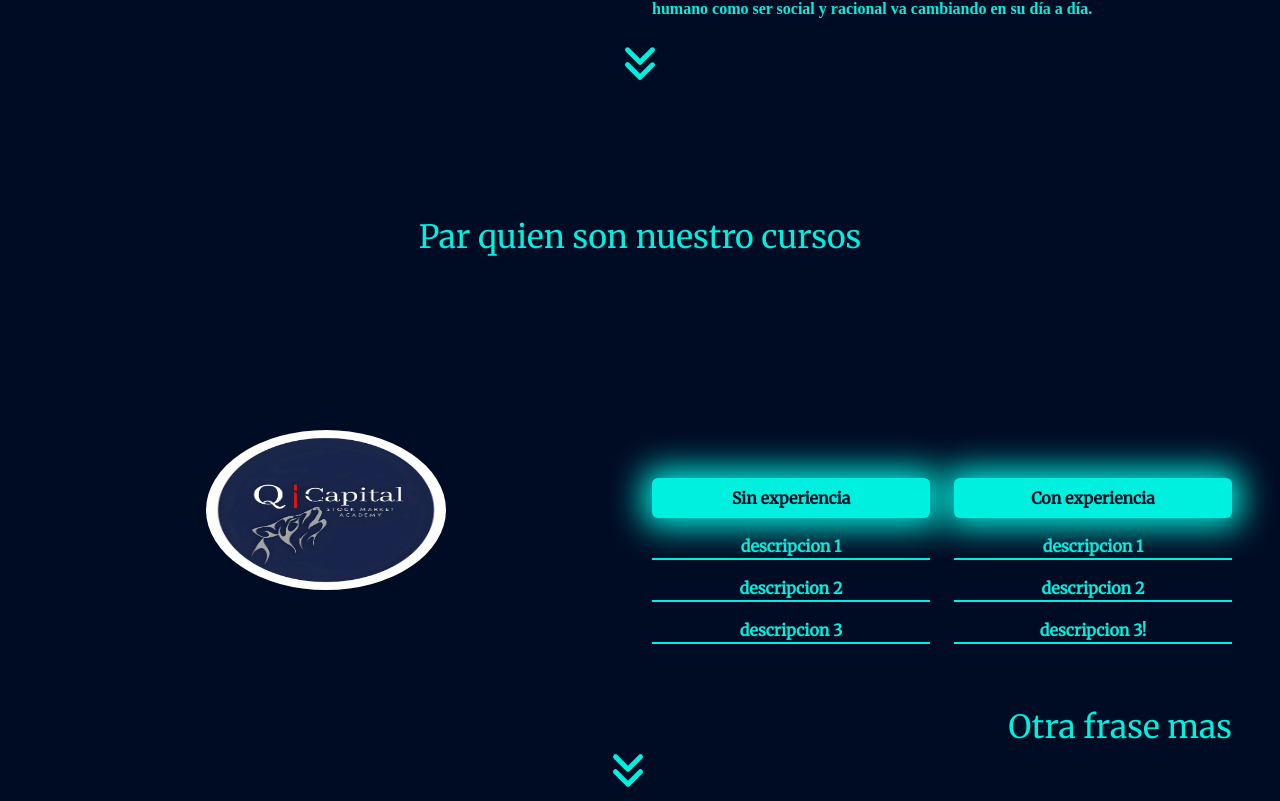
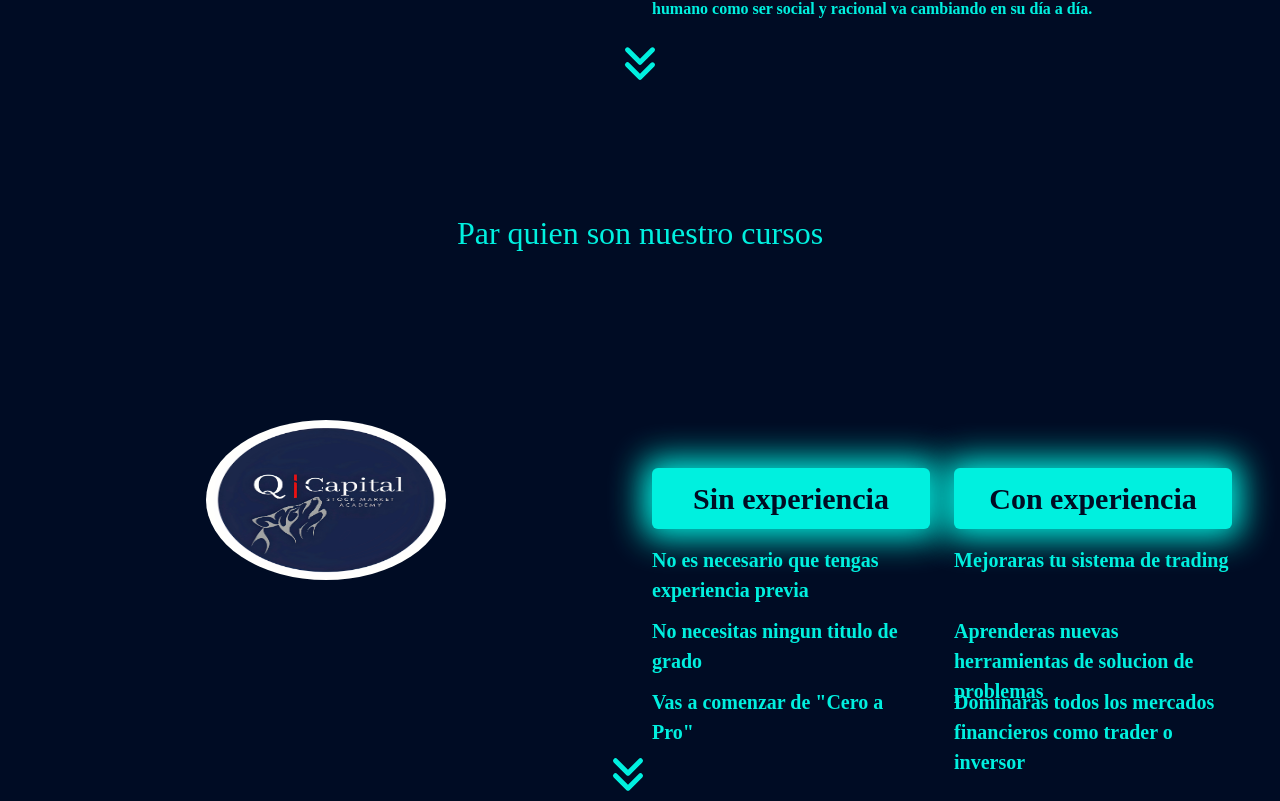
Before and after one commit to charg90/qAcademy, a React (Vite) app: page / in a window 1280 px wide. Shown: the part 699-1500 px from the top of the page. Built offline with nearby package versions, Linux system fonts and the light colour scheme.

Commit message:
style changes

```diff
--- a/index.html
+++ b/index.html
@@ -15,7 +15,7 @@
     <link rel="preconnect" href="https://fonts.googleapis.com" />
     <link rel="preconnect" href="https://fonts.gstatic.com" crossorigin />
     <link
-      href="https://fonts.googleapis.com/css2?family=Merriweather&family=Roboto:wght@300&display=swap"
+      href="https://fonts.googleapis.com/css2?family=Spectral:wght@300&display=swap"
       rel="stylesheet"
     />
     <!-- Fontawesome -->
--- a/src/Components/Alumnos/Alumnos.jsx
+++ b/src/Components/Alumnos/Alumnos.jsx
@@ -64,7 +64,10 @@ const Alumnos = () => {
       </Row>
       <Row>
         <Col>
-          <h2> mas frasee....</h2>
+          <h2 className={`${styles.frase}`}>
+            {" "}
+            Unos meses de estudio, para una vida de Libertad
+          </h2>
         </Col>
       </Row>
       <Row>
--- a/src/Components/Alumnos/alumnos.module.css
+++ b/src/Components/Alumnos/alumnos.module.css
@@ -1,3 +1,4 @@
+@import url("https://fonts.googleapis.com/css2?family=Playball&family=Spectral:wght@300&display=swap");
 .container {
   background: rgb(0, 240, 223);
   background: linear-gradient(
@@ -7,3 +8,9 @@
   );
   color: #000c24;
 }
+.frase {
+  font-family: "Playball", "sans-serif";
+  color: #800080;
+  font-size: 45px;
+  text-shadow: rgba(0, 240, 224, 1) 0px 0px 36px;
+}
--- a/src/Components/Cursos/Cursos.jsx
+++ b/src/Components/Cursos/Cursos.jsx
@@ -59,21 +59,27 @@ const Cursos = () => {
               <Card.Subtitle
                 className={`${styles.titleText} mb-2  text-center`}
               >
-                descripcion corta del curso
+                Domina los mercados finacieros
               </Card.Subtitle>
               <div className="">
-                <Card.Text className="d-flex flex-column  align-items-around  ">
-                  <div className="d-flex  justify-content-center ">
+                <Card.Text className="d-flex flex-column align-items-center   ">
+                  <div className="mt-3">
+                    <div className="d-flex   ">
                       <TiTick color="#FF0000" size={30} />
-                    <p className={`${styles.text} m-0 `}>Descripcion</p>
+                      <p className={`${styles.text} m-0 `}>#Scalping</p>
                     </div>
-                  <div className="d-flex justify-content-center">
+                    <div className="d-flex ">
                       <TiTick size={30} color="#FF0000" />
-                    <p className={`${styles.text} m-0`}>Descripcion</p>
+                      <p className={`${styles.text} m-0`}>#Swing Trading</p>
                     </div>
-                  <div className="d-flex justify-content-center">
+                    <div className="d-flex ">
                       <TiTick size={30} color="#FF0000" />
-                    <p className={`${styles.text} m-0`}>Descripcion</p>
+                      <p className={`${styles.text} m-0`}>#Day Trading</p>
+                    </div>
+                    <div className="d-flex   ">
+                      <TiTick color="#FF0000" size={30} />
+                      <p className={`${styles.text} m-0 `}>#Investment</p>
+                    </div>
                   </div>
                 </Card.Text>
               </div>
@@ -108,21 +114,33 @@ const Cursos = () => {
               <Card.Subtitle
                 className={`${styles.titleText} mb-2  text-center`}
               >
-                descripcion corta del curso
+                Inverti con fundamento
               </Card.Subtitle>
               <div className="">
-                <Card.Text className="d-flex flex-column  align-items-around  ">
-                  <div className="d-flex  justify-content-center ">
+                <Card.Text className="d-flex flex-column align-items-center   ">
+                  <div className="mt-3">
+                    <div className="d-flex   ">
                       <TiTick color="#FF0000" size={30} />
-                    <p className={`${styles.text} m-0 `}>Descripcion</p>
+                      <p className={`${styles.text} m-0 `}>
+                        #Activos Fijos y Variables
+                      </p>
                     </div>
-                  <div className="d-flex justify-content-center">
+                    <div className="d-flex ">
                       <TiTick size={30} color="#FF0000" />
-                    <p className={`${styles.text} m-0`}>Descripcion</p>
+                      <p className={`${styles.text} m-0`}>
+                        #Analisis Fundamental
+                      </p>
                     </div>
-                  <div className="d-flex justify-content-center">
+                    <div className="d-flex ">
                       <TiTick size={30} color="#FF0000" />
-                    <p className={`${styles.text} m-0`}>Descripcion</p>
+                      <p className={`${styles.text} m-0`}>
+                        #Armado de Carteras
+                      </p>
+                    </div>
+                    <div className="d-flex   ">
+                      <TiTick color="#FF0000" size={30} />
+                      <p className={`${styles.text} m-0 `}>#Ingresos Pasivos</p>
+                    </div>
                   </div>
                 </Card.Text>
               </div>
@@ -160,18 +178,28 @@ const Cursos = () => {
                 descripcion corta del curso
               </Card.Subtitle>
               <div className="">
-                <Card.Text className="d-flex flex-column  align-items-around  ">
-                  <div className="d-flex  justify-content-center ">
+                <Card.Text className="d-flex flex-column align-items-center   ">
+                  <div className="mt-3">
+                    <div className="d-flex   ">
                       <TiTick color="#FF0000" size={30} />
-                    <p className={`${styles.text} m-0 `}>Descripcion</p>
+                      <p className={`${styles.text} m-0 `}>
+                        #Herramientas QRTI
+                      </p>
                     </div>
-                  <div className="d-flex justify-content-center">
+                    <div className="d-flex ">
                       <TiTick size={30} color="#FF0000" />
-                    <p className={`${styles.text} m-0`}>Descripcion</p>
+                      <p className={`${styles.text} m-0`}>#Psicotrading</p>
                     </div>
-                  <div className="d-flex justify-content-center">
+                    <div className="d-flex ">
                       <TiTick size={30} color="#FF0000" />
-                    <p className={`${styles.text} m-0`}>Descripcion</p>
+                      <p className={`${styles.text} m-0`}>
+                        #Pymes en los Mercados
+                      </p>
+                    </div>
+                    <div className="d-flex   ">
+                      <TiTick color="#FF0000" size={30} />
+                      <p className={`${styles.text} m-0 `}>#Cryptos</p>
+                    </div>
                   </div>
                 </Card.Text>
               </div>
@@ -181,7 +209,7 @@ const Cursos = () => {
       </Row>
       <Row className="m-5">
         <Col>
-          <h2>Aca otra frase </h2>
+          <h2 className={styles.frase}>Tenemos una vida hacelo todo! </h2>
         </Col>
       </Row>
     </Container>
--- a/src/Components/Target/Target.jsx
+++ b/src/Components/Target/Target.jsx
@@ -10,7 +10,6 @@ import { motion } from "framer-motion";
 
 const Cursos = () => {
   // framer motion container  for make de stagger transition
-
   const target = {
     show: {
       transition: {
@@ -58,7 +57,7 @@ const Cursos = () => {
               >
                 <p className={` ${styles.textos}`}>Sin experiencia</p>
                 <motion.div
-                  className="d-flex flex-column h-75 justify-content-around "
+                  className="d-flex flex-column h-100 justify-content-around "
                   variants={target}
                   initial="hidden"
                   whileInView="show"
@@ -66,21 +65,21 @@ const Cursos = () => {
                 >
                   <motion.p
                     variants={items}
-                    className={` ${styles.textoDescripcion} `}
+                    className={` ${styles.textoDescripcion} text-start `}
                   >
-                    descripcion 1
+                    No es necesario que tengas experiencia previa
                   </motion.p>
                   <motion.p
                     variants={items}
-                    className={` ${styles.textoDescripcion} `}
+                    className={` ${styles.textoDescripcion} text-start `}
                   >
-                    descripcion 2
+                    No necesitas ningun titulo de grado
                   </motion.p>
                   <motion.p
                     variants={items}
-                    className={` ${styles.textoDescripcion} `}
+                    className={` ${styles.textoDescripcion} text-start `}
                   >
-                    descripcion 3
+                    Vas a comenzar de "Cero a Pro"
                   </motion.p>
                 </motion.div>
               </Col>
@@ -92,39 +91,42 @@ const Cursos = () => {
               >
                 <p className={` ${styles.textos}`}>Con experiencia</p>
                 <motion.div
-                  className="d-flex flex-column h-75 justify-content-around"
+                  className="d-flex flex-column h-100 justify-content-around"
                   variants={target}
                   initial="hidden"
                   whileInView="show"
                   viewport={{ once: false, amount: 1 }}
                 >
                   <motion.p
-                    className={` ${styles.textoDescripcion} `}
+                    className={` ${styles.textoDescripcion} mt-3 mt-md-0 text-start `}
                     variants={items}
                   >
-                    descripcion 1
+                    Mejoraras tu sistema de trading
                   </motion.p>
                   <motion.p
-                    className={` ${styles.textoDescripcion} `}
+                    className={` ${styles.textoDescripcion} mt-2 mt-md-0 text-start`}
                     variants={items}
                   >
-                    descripcion 2
+                    Aprenderas nuevas herramientas de solucion de problemas
                   </motion.p>
                   <motion.p
-                    className={` ${styles.textoDescripcion} `}
+                    className={` ${styles.textoDescripcion} mt-4 mt-md-0 text-start`}
                     variants={items}
                   >
-                    descripcion 3!
+                    Dominaras todos los mercados financieros como trader o
+                    inversor
                   </motion.p>
                 </motion.div>
               </Col>
             </Row>
           </Col>
-          <Row className="d-flex justify-content-end">
+          {/* <Row className="d-flex justify-content-end">
             <Col xs={12} lg={6} className="">
-              <h2 className={`text-end mt-2  mt-md-5  p-0`}>Otra frase mas</h2>
+              <h2 className={`${styles.frase} text-end mt-5  mt-md-5  p-0`}>
+                Unos meses de estudio, para una vida de Libertad
+              </h2>
             </Col>
-          </Row>
+          </Row> */}
           <Row>
             <Col>
               <motion.div
--- a/src/Components/Target/target.module.css
+++ b/src/Components/Target/target.module.css
@@ -1,3 +1,4 @@
+@import url("https://fonts.googleapis.com/css2?family=Playball&family=Spectral:wght@300&display=swap");
 .container {
   background: rgb(0, 12, 36);
   background: linear-gradient(
@@ -5,7 +6,7 @@
     rgba(0, 12, 36, 1) 97%,
     rgba(0, 240, 223, 1) 99%
   );
-  font-family: "Merriweather", serif;
+  font-family: "Spectral", cursive;
   font-weight: bold;
   color: #00f0df;
 }
@@ -24,11 +25,15 @@
   -webkit-box-shadow: 0px 0px 33px 9px rgba(0, 240, 224, 1);
   -moz-box-shadow: 0px 0px 33px 9px rgba(0, 240, 224, 1);
   box-shadow: 0px 0px 33px 9px rgba(0, 240, 224, 1);
+  font-size: 30px;
 }
 
 .textoDescripcion {
   color: #00f0df;
-  border-bottom: 2px solid #00f0df;
+  font-family: "Spectral", serif;
+
+  font-size: 20px;
+  height: 55px;
 }
 
 .titulo {
@@ -41,6 +46,10 @@
   color: #00f0df;
 }
 
+.frase {
+  font-family: "Playball";
+}
+
 /* Smartphones (portrait and landscape) ----------- */
 @media only screen and (min-device-width: 320px) and (max-device-width: 480px) {
   /* Styles */
@@ -48,6 +57,10 @@
     height: 15rem;
     width: 15rem;
     border-radius: 50%;
+  }
+
+  .frase {
+    font-size: 20px;
   }
 }
 
@@ -60,23 +73,3 @@
     border-radius: 50%;
   }
 }
-
-/* iPads (landscape) ----------- */
-@media only screen and (min-device-width: 768px) and (max-device-width: 1024px) and (orientation: landscape) {
-  /* Styles */
-}
-
-/* iPads (portrait) ----------- */
-@media only screen and (min-device-width: 768px) and (max-device-width: 1024px) and (orientation: portrait) {
-  /* Styles */
-}
-
-/* Desktops and laptops ----------- */
-@media only screen and (min-width: 1224px) {
-  /* Styles */
-}
-
-/* Large screens ----------- */
-@media only screen and (min-width: 1824px) {
-  /* Styles */
-}
```
Also changed, not shown: src/Components/Cursos/cursos.module.css (+7 -0 lines). Lines whose indentation alone changed are shown as unchanged.
